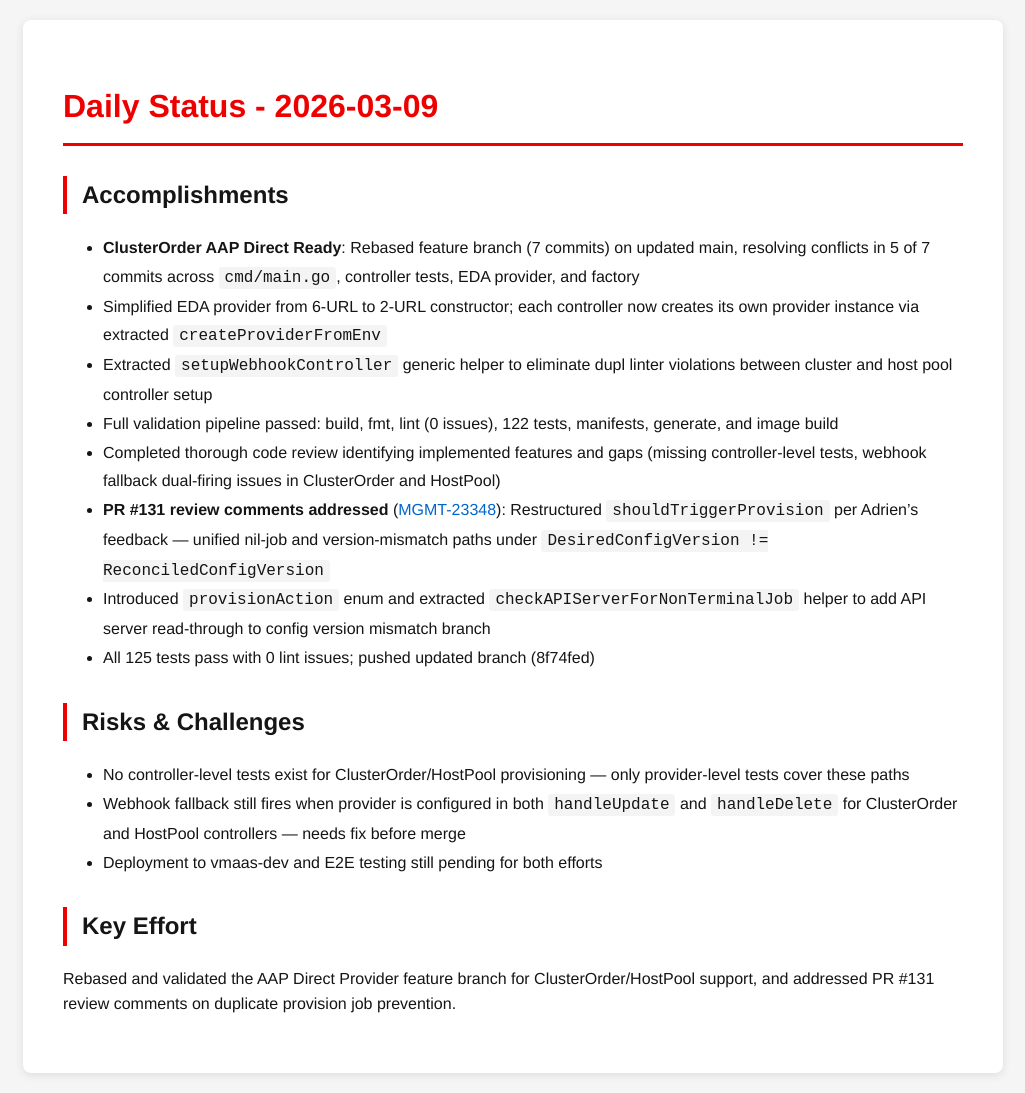
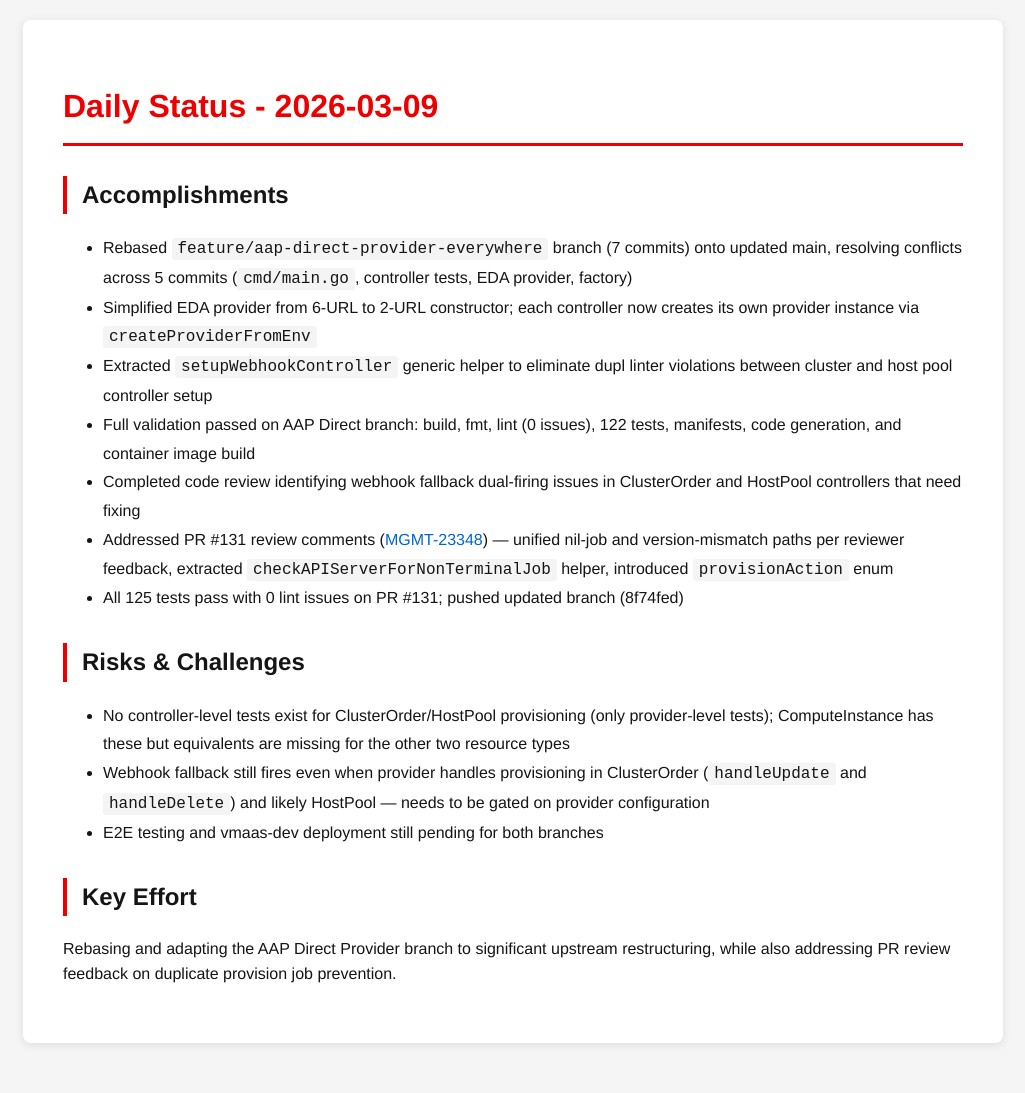
Before and after one commit to tzvatot/daily-status, a Jekyll site: the page built from 2026-03-09.md, in a window 1280 px wide. Shown: the whole page, without its empty margins (127-1152 px from the left). Built offline with Jekyll 4.4.1, drawn with Linux system fonts in a browser that asks for light colours; after the commit the page ends 1063 px from its top, so only the background shows below that.

Commit message:
Daily status update - 2026-03-09

```diff
--- a/2026-03-09.md
+++ b/2026-03-09.md
@@ -7,19 +7,18 @@
 # Daily Status - 2026-03-09
 
 ## Accomplishments
-- **ClusterOrder AAP Direct Ready**: Rebased feature branch (7 commits) on updated main, resolving conflicts in 5 of 7 commits across `cmd/main.go`, controller tests, EDA provider, and factory
-- Simplified EDA provider from 6-URL to 2-URL constructor; each controller now creates its own provider instance via extracted `createProviderFromEnv`
+- Rebased `feature/aap-direct-provider-everywhere` branch (7 commits) onto updated main, resolving conflicts across 5 commits (`cmd/main.go`, controller tests, EDA provider, factory)
+- Simplified EDA provider from 6-URL to 2-URL constructor; each controller now creates its own provider instance via `createProviderFromEnv`
 - Extracted `setupWebhookController` generic helper to eliminate dupl linter violations between cluster and host pool controller setup
-- Full validation pipeline passed: build, fmt, lint (0 issues), 122 tests, manifests, generate, and image build
-- Completed thorough code review identifying implemented features and gaps (missing controller-level tests, webhook fallback dual-firing issues in ClusterOrder and HostPool)
-- **PR #131 review comments addressed** ([MGMT-23348](https://issues.redhat.com/browse/MGMT-23348)): Restructured `shouldTriggerProvision` per Adrien's feedback — unified nil-job and version-mismatch paths under `DesiredConfigVersion != ReconciledConfigVersion`
-- Introduced `provisionAction` enum and extracted `checkAPIServerForNonTerminalJob` helper to add API server read-through to config version mismatch branch
-- All 125 tests pass with 0 lint issues; pushed updated branch (8f74fed)
+- Full validation passed on AAP Direct branch: build, fmt, lint (0 issues), 122 tests, manifests, code generation, and container image build
+- Completed code review identifying webhook fallback dual-firing issues in ClusterOrder and HostPool controllers that need fixing
+- Addressed PR #131 review comments ([MGMT-23348](https://issues.redhat.com/browse/MGMT-23348)) — unified nil-job and version-mismatch paths per reviewer feedback, extracted `checkAPIServerForNonTerminalJob` helper, introduced `provisionAction` enum
+- All 125 tests pass with 0 lint issues on PR #131; pushed updated branch (8f74fed)
 
 ## Risks & Challenges
-- No controller-level tests exist for ClusterOrder/HostPool provisioning — only provider-level tests cover these paths
-- Webhook fallback still fires when provider is configured in both `handleUpdate` and `handleDelete` for ClusterOrder and HostPool controllers — needs fix before merge
-- Deployment to vmaas-dev and E2E testing still pending for both efforts
+- No controller-level tests exist for ClusterOrder/HostPool provisioning (only provider-level tests); ComputeInstance has these but equivalents are missing for the other two resource types
+- Webhook fallback still fires even when provider handles provisioning in ClusterOrder (`handleUpdate` and `handleDelete`) and likely HostPool — needs to be gated on provider configuration
+- E2E testing and vmaas-dev deployment still pending for both branches
 
 ## Key Effort
-Rebased and validated the AAP Direct Provider feature branch for ClusterOrder/HostPool support, and addressed PR #131 review comments on duplicate provision job prevention.
+Rebasing and adapting the AAP Direct Provider branch to significant upstream restructuring, while also addressing PR review feedback on duplicate provision job prevention.
```
